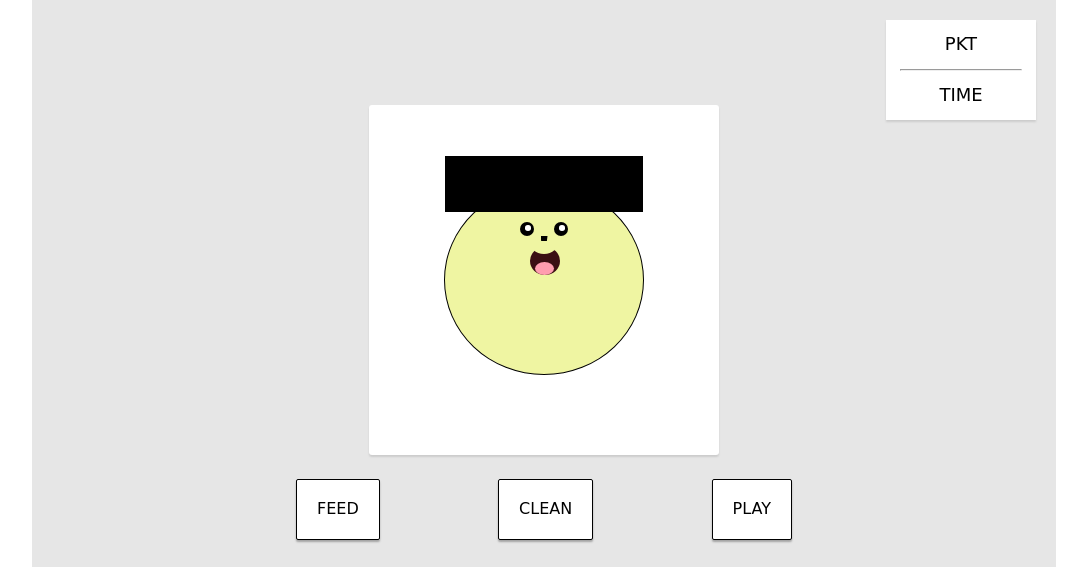
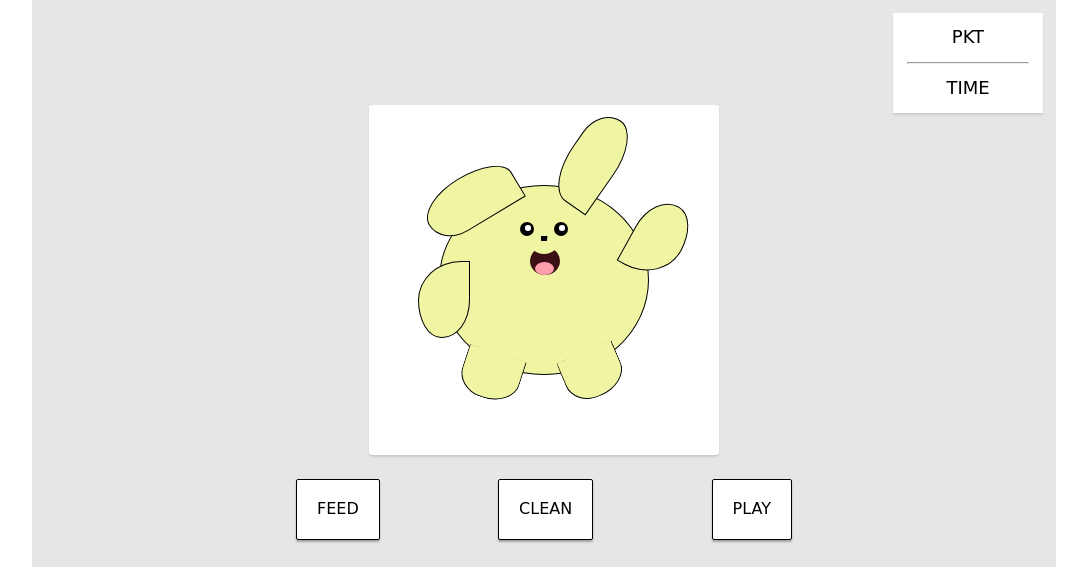
Before and after one commit to maksymilianMroz/tamagotchi, a website: page index.html in a window 1280 px wide. Shown: the top 567 px of the page, without its empty margins (96-1183 px from the left). Drawn offline with Linux system fonts and the light colour scheme; a web font is replaced by a local one.

Commit message:
Pet styling 100+ without mustache

```diff
--- a/app/scss/_game-window.scss
+++ b/app/scss/_game-window.scss
@@ -12,7 +12,7 @@
     width: 150px;
     height: 100px;
     background: rgb(255, 255, 255);
-    margin: 20px;
+    margin: 13px;
     position: absolute;
     right: 0;
     top: 0;
@@ -22,6 +22,7 @@
     align-items: center;
     box-shadow: 0 2px 2px #ccc;
     font-size: 18px;
+    z-index: 90;
 
     .game-points,
     .game-time {
--- a/app/scss/_pet.scss
+++ b/app/scss/_pet.scss
@@ -1,20 +1,51 @@
 .pet__body {
   background: #eff5a2;
   height: 190px;
-  width: 200px;
+  width: 210px;
   border-radius: 50%;
   border: 0.5px solid #000;
   position: relative;
 
+  .pet__ears {
+    background: transparent;
+    width: 100%;
+    height: 30%;
+    position: absolute;
+    top: -30px;
+    z-index: 0;
 
-  .pet__ears {
-      background: black;
-      width: 100%;
-      height: 30%;
-      position: absolute;
-      top: -30px;
+    .pet__ears--left {
+      width: 96px;
+      box-sizing: content-box;
+      height: 48px;
+      background: #eff5a2;
+      border-color: #000;
+      border-style: solid;
+      border-width: 1px 1px 1px 1px;
+      border-radius: 80% 0 82% 50% / 80% 71% 80% 80%;
+      position: relative;
+      z-index: 0;
+      transform: rotate(125deg);
+      top: -20px;
+      left: 104px;
+    }
+
+    .pet__ears--right {
+      width: 96px;
+      box-sizing: content-box;
+      height: 48px;
+      background: #eff5a2;
+      border-color: #000;
+      border-style: solid;
+      border-width: 1px 1px 1px 1px;
+      border-radius: 80% 82% 0% 50% / 80% 71% 80% 80%;
+      position: relative;
+      z-index: 0;
+      transform: rotate(-31deg);
+      top: -31px;
+      left: -18px;
+    }
   }
-
 
   .pet__face {
     display: flex;
@@ -77,4 +108,67 @@
       }
     }
   }
+
+  .pet__hands {
+    background: transparent;
+    height: 30%;
+    position: relative;
+    top: 15px;
+
+    .pet__hands--left {
+      height: 136%;
+      background: #eff5a2;
+      width: 52px;
+      border: 0.5px solid black;
+      border-radius: 134% 0 86% 72% / 83% 71% 80% 80%;
+      position: absolute;
+      left: -22px;
+      top: 5px;
+    }
+
+    .pet__hands--right {
+      height: 136%;
+      background: #eff5a2;
+      width: 52px;
+      border: 0.5px solid black;
+      border-radius: 134% 0 86% 72% / 83% 71% 80% 80%;
+      position: absolute;
+      right: -36px;
+      top: -55px;
+      transform: rotate(209deg);
+    }
+  }
+
+  .pet__legs {
+    background: transparent;
+    height: 30%;
+    position: relative;
+    bottom: -50px;
+
+    .pet__legs--left {
+      height: 84%;
+      background: #eff5a2;
+      width: 60px;
+      border-style: solid;
+      border-width: 0px 1px 1px 1px;
+      border-radius: 2% 0 86% 72% / 83% 71% 80% 80%;
+      position: absolute;
+      left: 21px;
+      top: 5px;
+      transform: rotate(18deg);
+    }
+
+    .pet__legs--right {
+      height: 84%;
+      background: #eff5a2;
+      width: 60px;
+      border-style: solid;
+      border-width: 0px 1px 1px 1px;
+      border-radius: 2% 0 86% 72% / 83% 71% 80% 80%;
+      position: absolute;
+      left: 123px;
+      top: 3px;
+      transform: rotate(-23deg);
+    }
+  }
 }
```
Also changed, not shown: app/css/main.css.
